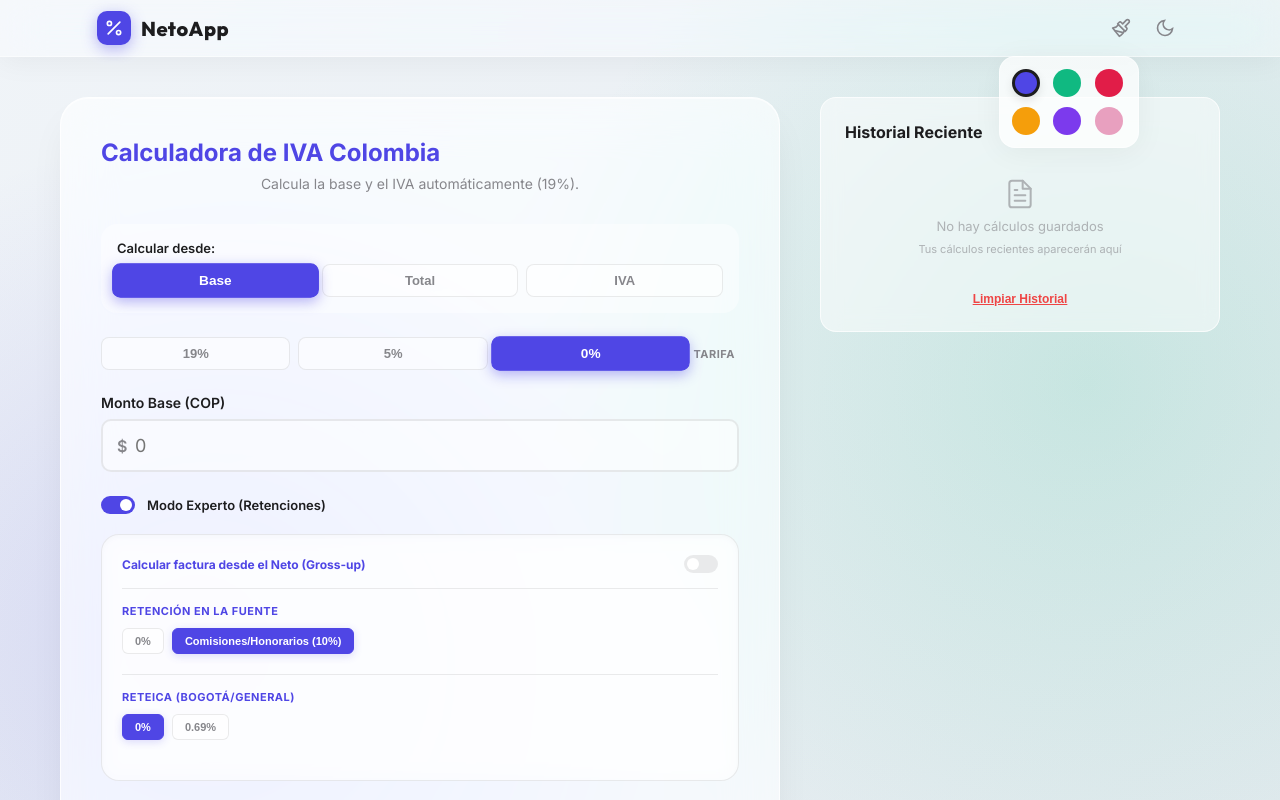
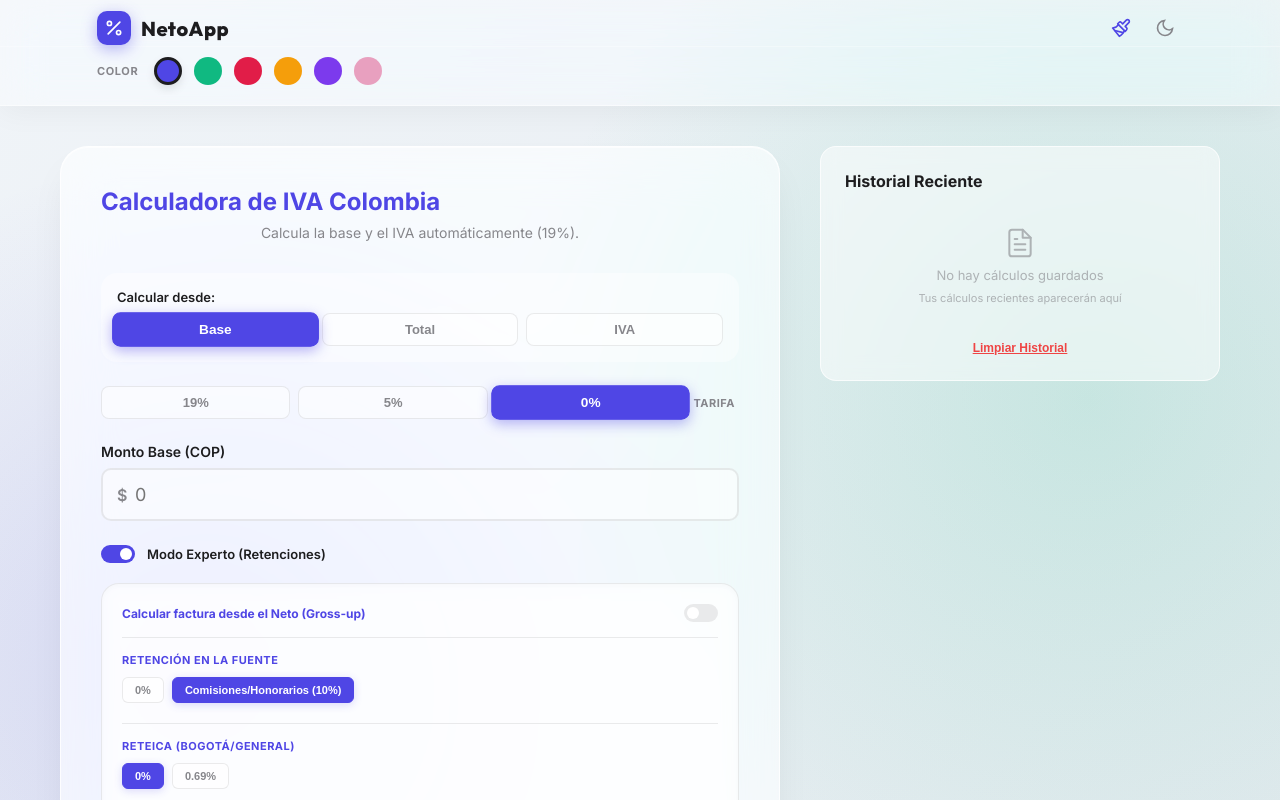
Before and after one commit to softwarelab7/NetoApp, a website: page index.html in a window 1280 px wide. Both pictures are taken after a click on the button 1121 px from the left and 28 px from the top of the page. Shown: the top 800 px of the page. Drawn offline with Linux system fonts and the light colour scheme.

Commit message:
Replace theme popup with inline banner strip

```diff
--- a/index.html
+++ b/index.html
@@ -31,10 +31,9 @@
                 <span class="brand">NetoApp</span>
             </div>
             <div class="banner-actions" style="display: flex; align-items: center; gap: 8px;">
-                <div class="theme-picker-container">
                 <button id="theme-menu-btn" class="icon-btn" title="Temas de Color">
-                        <svg viewBox="0 0 24 24" width="20" height="20" fill="none" stroke="currentColor"
-                            stroke-width="2" stroke-linecap="round" stroke-linejoin="round">
+                    <svg viewBox="0 0 24 24" width="20" height="20" fill="none" stroke="currentColor" stroke-width="2"
+                        stroke-linecap="round" stroke-linejoin="round">
                         <path
                             d="M18.37 2.63L14 7l-1.59-1.59a2 2 0 0 0-2.82 0L8 7l9 9 1.59-1.59a2 2 0 0 0 0-2.82L17 10l4.37-4.37a2.12 2.12 0 1 0-3-3z">
                         </path>
@@ -42,15 +41,6 @@
                         <path d="M14.5 17.5L4.5 15"></path>
                     </svg>
                 </button>
-                    <div id="theme-dropdown" class="theme-dropdown">
-                        <div class="theme-swatch swatch-indigo active" data-theme="default" title="Indigo"></div>
-                        <div class="theme-swatch swatch-emerald" data-theme="theme-emerald" title="Esmeralda"></div>
-                        <div class="theme-swatch swatch-ruby" data-theme="theme-ruby" title="Rubí"></div>
-                        <div class="theme-swatch swatch-amber" data-theme="theme-amber" title="Ámbar"></div>
-                        <div class="theme-swatch swatch-violet" data-theme="theme-violet" title="Violeta"></div>
-                        <div class="theme-swatch swatch-pink" data-theme="theme-pink" title="Rosado"></div>
-                    </div>
-                </div>
 
                 <button id="theme-toggle" class="icon-btn" title="Cambiar tema">
                     <svg class="sun" viewBox="0 0 24 24" width="20" height="20" fill="none" stroke="currentColor"
@@ -70,6 +60,18 @@
                         <path d="M21 12.79A9 9 0 1 1 11.21 3 7 7 0 0 0 21 12.79z"></path>
                     </svg>
                 </button>
+            </div>
+        </div>
+        <!-- Inline theme strip — slides open inside the banner -->
+        <div id="theme-strip" class="theme-strip">
+            <div class="theme-strip-inner">
+                <span class="theme-strip-label">Color</span>
+                <div class="theme-swatch swatch-indigo active" data-theme="default" title="Índigo"></div>
+                <div class="theme-swatch swatch-emerald" data-theme="theme-emerald" title="Esmeralda"></div>
+                <div class="theme-swatch swatch-ruby" data-theme="theme-ruby" title="Rubí"></div>
+                <div class="theme-swatch swatch-amber" data-theme="theme-amber" title="Ámbar"></div>
+                <div class="theme-swatch swatch-violet" data-theme="theme-violet" title="Violeta"></div>
+                <div class="theme-swatch swatch-pink" data-theme="theme-pink" title="Rosado"></div>
             </div>
         </div>
     </nav>
--- a/script.js
+++ b/script.js
@@ -402,23 +402,28 @@ document.addEventListener('DOMContentLoaded', () => {
     }
     // Color Theme Logic
     const themeMenuBtn = document.getElementById('theme-menu-btn');
-    const themeDropdown = document.getElementById('theme-dropdown');
+    const themeStrip = document.getElementById('theme-strip');
     const themeSwatches = document.querySelectorAll('.theme-swatch');
-    // Toggle dropdown
+
+    // Toggle inline strip
     themeMenuBtn.addEventListener('click', (e) => {
         e.stopPropagation();
-        themeDropdown.classList.toggle('show');
+        themeStrip.classList.toggle('open');
+        themeMenuBtn.classList.toggle('active');
     });
     // Close on click outside
     document.addEventListener('click', () => {
-        themeDropdown.classList.remove('show');
+        themeStrip.classList.remove('open');
+        themeMenuBtn.classList.remove('active');
     });
     // Handle theme change
     themeSwatches.forEach(swatch => {
-        swatch.addEventListener('click', () => {
+        swatch.addEventListener('click', (e) => {
+            e.stopPropagation();
             const theme = swatch.dataset.theme || 'default';
             applyTheme(theme);
-            themeDropdown.classList.remove('show');
+            themeStrip.classList.remove('open');
+            themeMenuBtn.classList.remove('active');
         });
     });
     function applyTheme(theme) {
--- a/style.css
+++ b/style.css
@@ -909,36 +909,44 @@ footer p {
     }
 }
 
-/* Theme Picker UI */
-.theme-picker-container {
-    position: relative;
+/* Theme Strip — inline inside the banner */
+.theme-strip {
+    max-height: 0;
+    overflow: hidden;
+    transition: max-height 0.35s cubic-bezier(0.4, 0, 0.2, 1),
+        opacity 0.25s ease;
+    opacity: 0;
+    border-top: 0px solid rgba(255, 255, 255, 0);
+}
+
+.theme-strip.open {
+    max-height: 60px;
+    opacity: 1;
+    border-top: 1px solid rgba(255, 255, 255, 0.3);
+}
+
+.theme-strip-inner {
+    max-width: 1150px;
+    margin: 0 auto;
+    padding: 10px 32px;
     display: flex;
     align-items: center;
+    gap: 12px;
 }
 
-.theme-dropdown {
-    position: absolute;
-    top: calc(100% + 10px);
-    right: 0;
-    background: var(--dropdown-bg);
-    border-radius: 16px;
-    padding: 12px;
-    box-shadow: 0 4px 30px rgba(0, 0, 0, 0.05);
-    /* Matching banner shadow */
-    display: none;
-    grid-template-columns: repeat(3, 1fr);
-    gap: 10px;
-    min-width: 140px;
-    z-index: 2000;
-    backdrop-filter: blur(20px) saturate(180%);
-    -webkit-backdrop-filter: blur(20px) saturate(180%);
-    border: 1px solid rgba(255, 255, 255, 0.5);
-    /* Matching banner border */
+.theme-strip-label {
+    font-size: 11px;
+    font-weight: 700;
+    text-transform: uppercase;
+    letter-spacing: 0.6px;
+    color: var(--text-muted);
+    margin-right: 4px;
 }
 
-.theme-dropdown.show {
-    display: grid;
-    animation: fadeIn 0.2s ease-out;
+/* Highlight the active theme button slightly */
+#theme-menu-btn.active {
+    color: var(--primary-color);
+    background: rgba(var(--primary-color), 0.08);
 }
 
 .theme-swatch {
```
Lines whose indentation alone changed are shown as unchanged.
